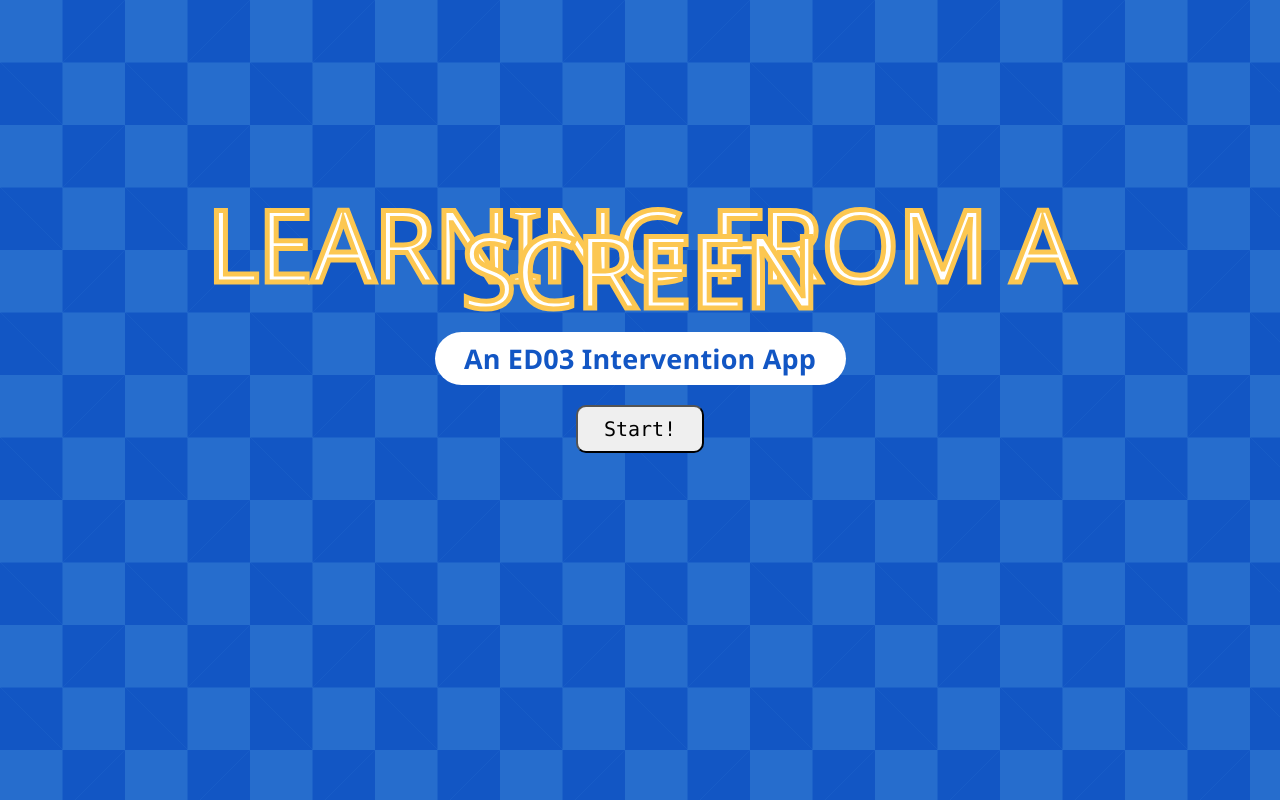
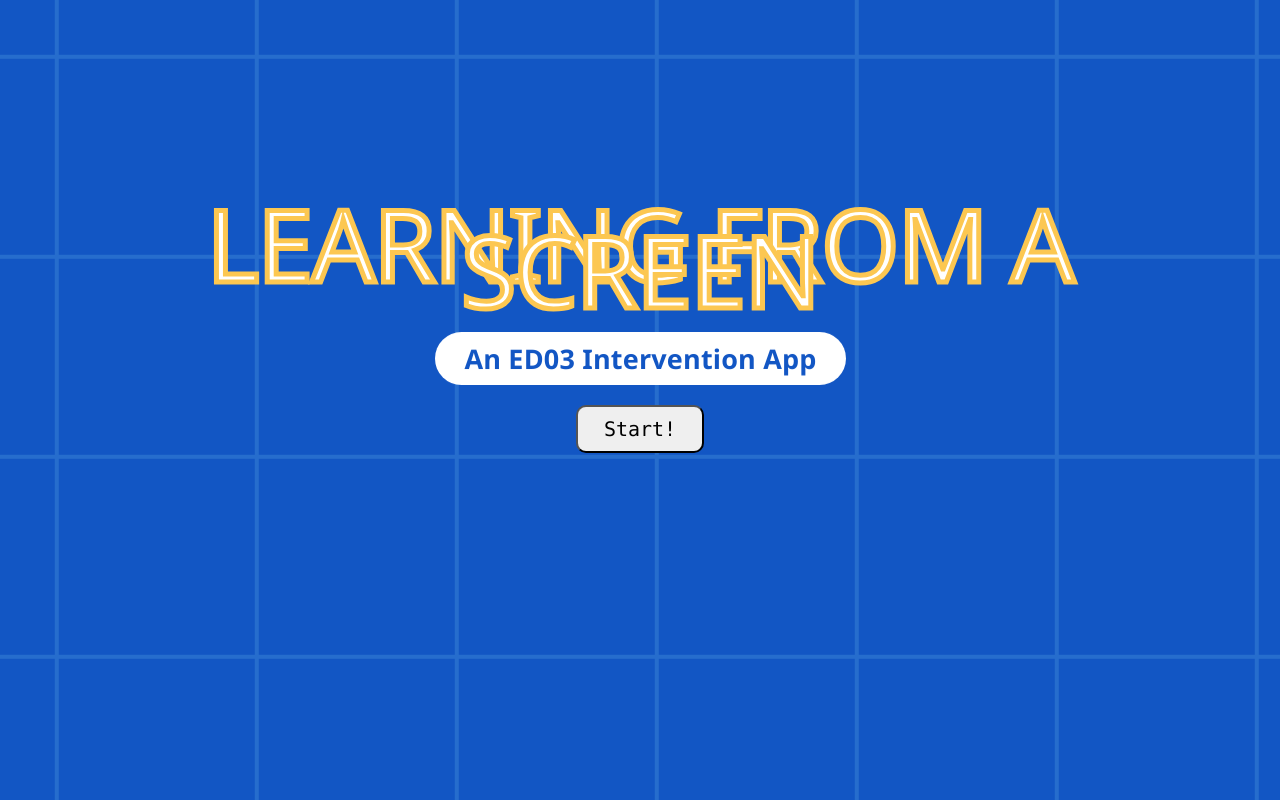
Before and after one commit to Colli039/ed03-intervention-app, a React (Vite) app: page / in a window 1280 px wide. Built offline with nearby package versions, Linux system fonts and the light colour scheme; a web font is replaced by a local one.

Commit message:
minor ui changes

```diff
--- a/src/css/choices-cards.css
+++ b/src/css/choices-cards.css
@@ -78,12 +78,6 @@
 
     animation: correctPop 0.5s ease-out;
 }
-.choice-btn.wrong {
-    background-color: #e74c3c;
-    color: white;
-
-    animation: wrongWobble 0.5s ease-in-out;
-}
 .show-side{
     height: 100%;
 }
--- a/src/css/home.css
+++ b/src/css/home.css
@@ -12,6 +12,7 @@
     margin:0;
     margin-top:10rem;
     padding: 0.5em;
+    animation: popAnimation 0.5s ease-out;
 }
 .subtitle{
     color:#1256c4;
@@ -21,6 +22,10 @@
     font-size: 1.5rem;
     width:30%;
     margin: 0;
+
+    transform-origin: center center;
+
+    animation: tipWobble 3s ease-in-out infinite;
 }
 .start-btn{
     margin: 1em;
@@ -35,3 +40,47 @@
     color: #fff;
     cursor:pointer;
 }
+@keyframes popAnimation {
+    0% {
+        transform: scale(1);
+    }
+
+    40% {
+        transform: scale(1.25);
+    }
+
+    60% {
+        transform: scale(0.9);
+    }
+
+    100% {
+        transform: scale(1);
+    }
+}
+@keyframes tipWobble {
+    0%,
+    70%,
+    100% {
+        transform: rotate(0deg);
+    }
+
+    75% {
+        transform: rotate(-5deg);
+    }
+
+    80% {
+        transform: rotate(5deg);
+    }
+
+    85% {
+        transform: rotate(-4deg);
+    }
+
+    90% {
+        transform: rotate(4deg);
+    }
+
+    95% {
+        transform: rotate(-2deg);
+    }
+}
--- a/src/css/index.css
+++ b/src/css/index.css
@@ -55,21 +55,22 @@
 
 body {
   margin: 0;
-  --size: 125px;
+    background-color: #1256c4;
 
-  background-image:
-    linear-gradient(45deg, #1256c4 25%, transparent 25%),
-    linear-gradient(-45deg, #1256c4 25%, transparent 25%),
-    linear-gradient(45deg, transparent 75%, #1256c4 75%),
-    linear-gradient(-45deg, transparent 75%, #1256c4 75%);
+    background-image:
+        linear-gradient(
+            #266dcd 4px,
+            transparent 4px
+        ),
+        linear-gradient(
+            90deg,
+            #266dcd 4px,
+            transparent 4px
+        );
 
-  background-color: #266dcd;
-  background-size: var(--size) var(--size);
-  background-position:
-    0 0,
-    0 calc(var(--size) / 2),
-    calc(var(--size) / 2) calc(var(--size) / -2),
-    calc(var(--size) / -2) 0;
+    background-size: 200px 200px;
+
+    animation: moveGrid 20s linear infinite;
 }
 
 #root {
@@ -133,3 +134,12 @@ p {
     opacity: 1;
   }
 }
+@keyframes moveGrid {
+    from {
+        background-position: 0 0;
+    }
+
+    to {
+        background-position: 200px 200px;
+    }
+}
```
